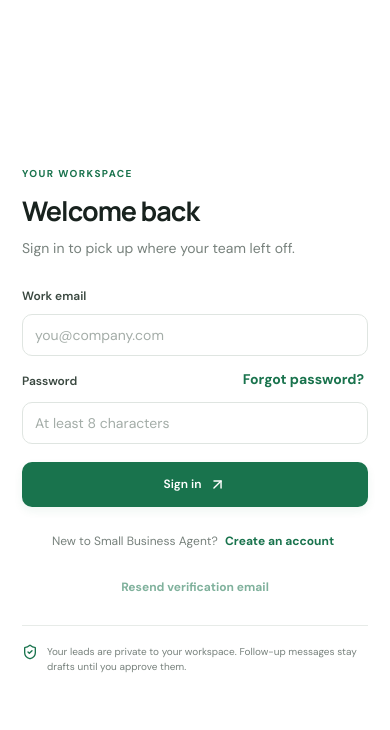
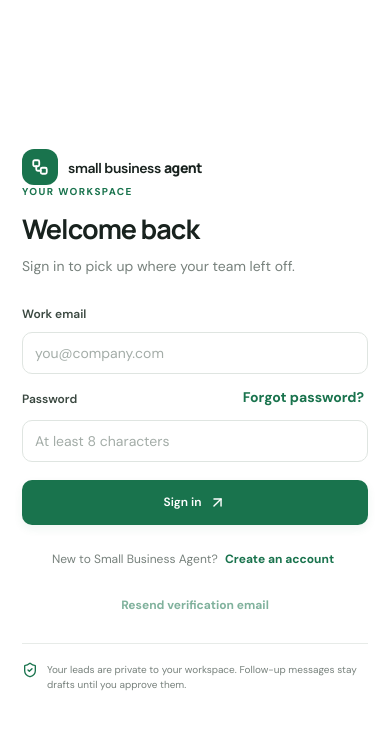
Before and after one commit to ebubechukwusamuel/small-business-agent, a Next.js app: page /login in a window 390 px wide. Shown: the top 730 px of the page. Built offline with nearby package versions, Linux system fonts and the light colour scheme; no server answers.

Commit message:
Keep app branding visible on mobile auth pages

```diff
--- a/src/app/login/page.tsx
+++ b/src/app/login/page.tsx
@@ -143,6 +143,7 @@ export default function LoginPage() {
 
       <section className="auth-panel-wrap">
         <div className="auth-panel">
+          <a className="brand-lockup auth-mobile-brand" href="/" aria-label="Small Business Agent home"><span className="brand-mark"><Workflow size={18} strokeWidth={2.4} /></span><span>small business <strong>agent</strong></span></a>
           <div className="auth-panel-heading">
             <div className="eyebrow">YOUR WORKSPACE</div>
             <h2>{recoveryMode ? "Reset your password" : mode === "signin" ? "Welcome back" : "Create your account"}</h2>
```
